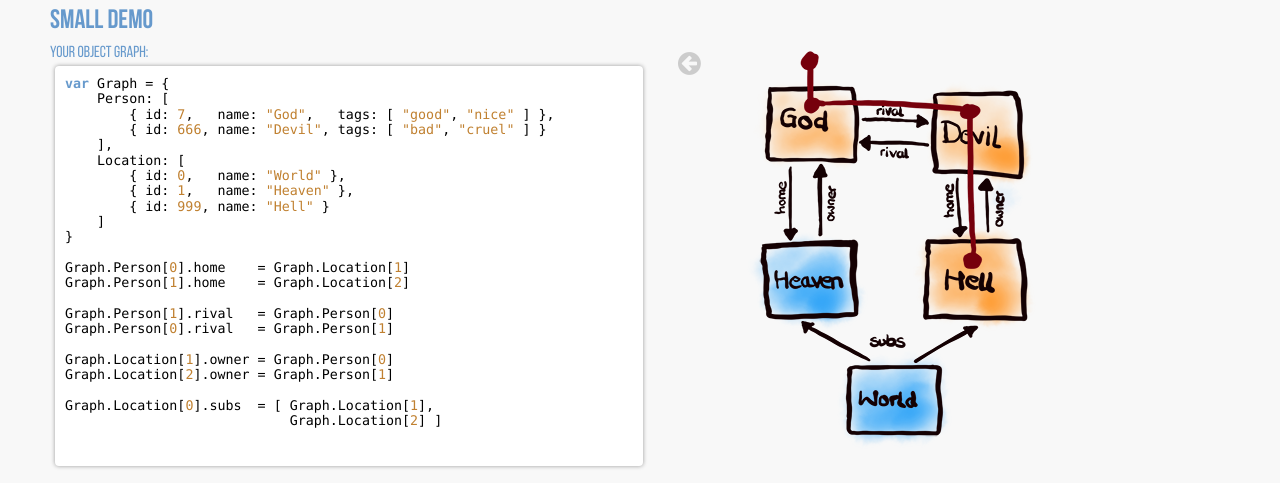
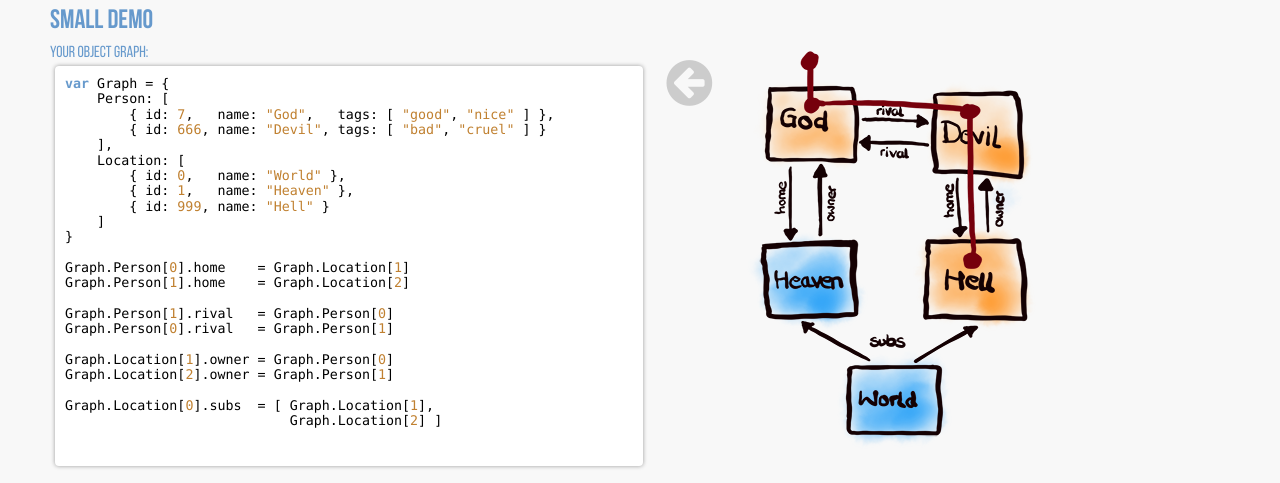
Before and after one commit to rse/extraction, a website: page index.html in a window 1280 px wide. Shown: the part 302-785 px from the top of the page. Drawn offline with Linux system fonts and the light colour scheme.

Commit message:
style arrows

```diff
--- a/index.css
+++ b/index.css
@@ -127,8 +127,9 @@ div[data-syntax="javascript"] {
 .box-arrow {
     text-align: center;
     vertical-align: middle;
-    font-size: 20pt;
+    font-size: 40pt;
     color: #cccccc;
+    height: 300px;
 }
 
 /*
```
